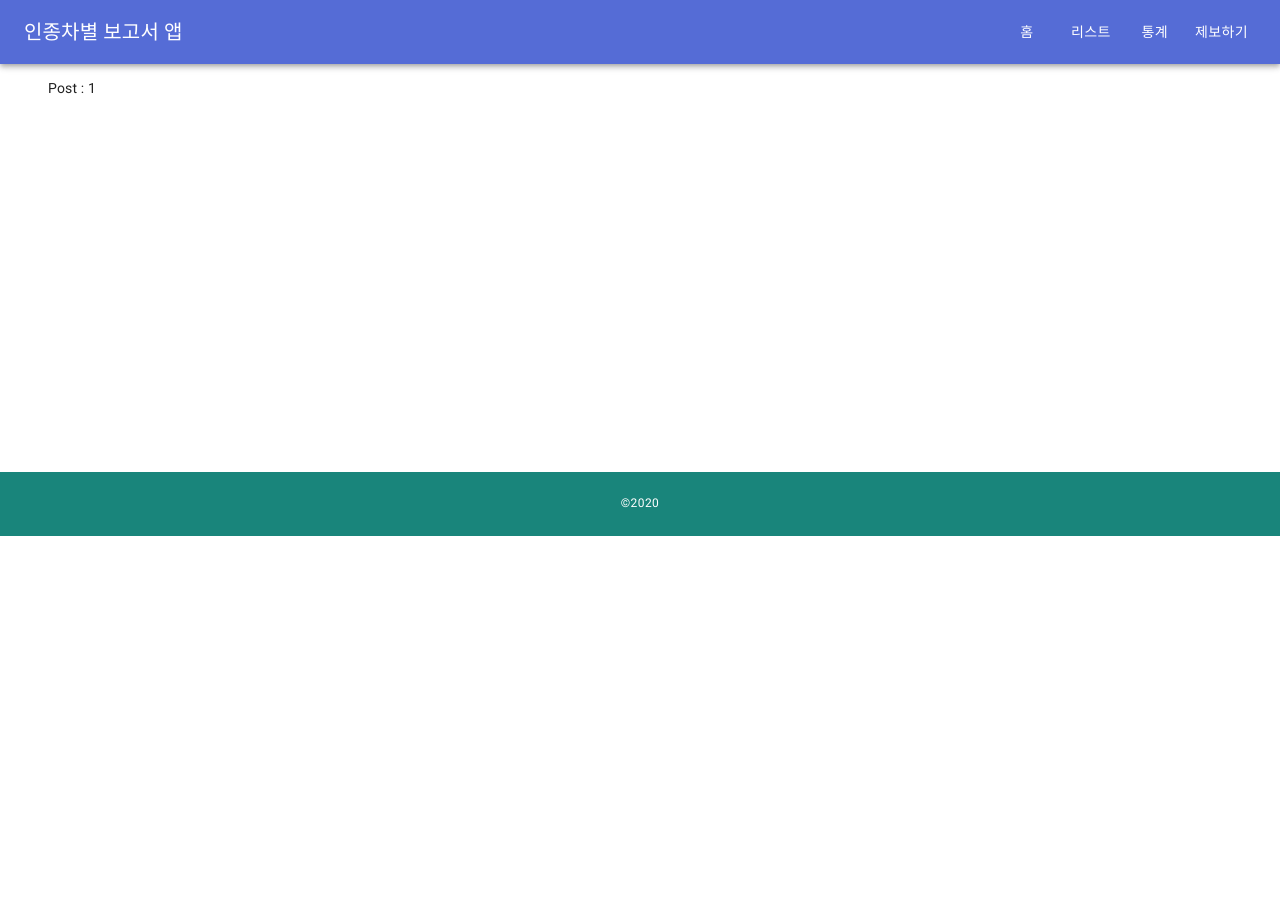
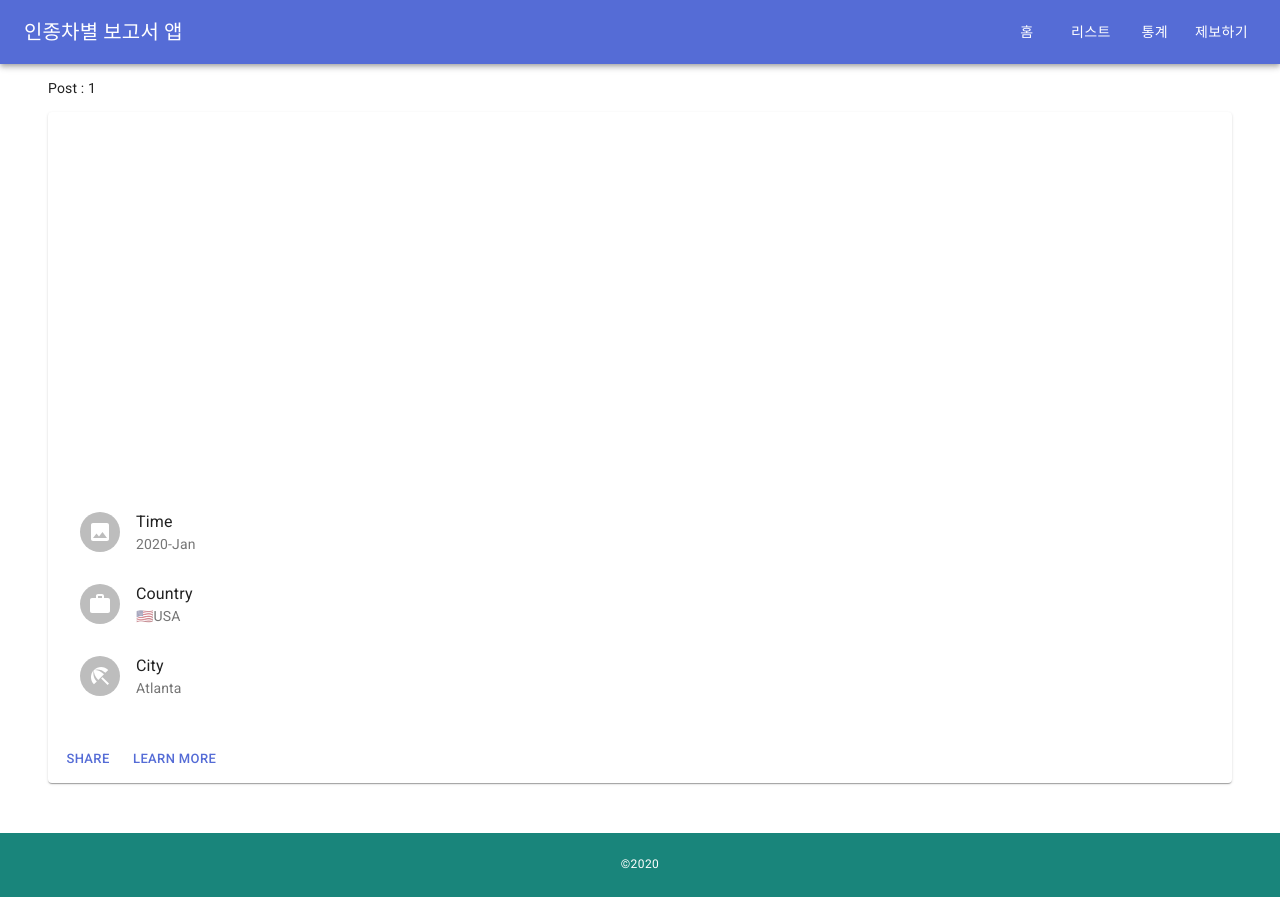
Before and after one commit to de24world/old-racism-report, a Next.js app in the folder client/: page /list/1 in a window 1280 px wide. Before the commit the page ends 800 px from the top, so only its background shows below. Built offline with nearby package versions, Linux system fonts and the light colour scheme; data requests are answered from the project's data file.

Commit message:
add react-player& update Item comonent

```diff
--- a/client/package.json
+++ b/client/package.json
@@ -19,6 +19,7 @@
     "prop-types": "latest",
     "react": "17.0.2",
     "react-dom": "17.0.2",
-    "react-player": "^2.9.0"
+    "react-player": "^2.9.0",
+    "react-router-dom": "^5.2.0"
   }
 }
--- a/client/src/components/Item.jsx
+++ b/client/src/components/Item.jsx
@@ -2,12 +2,75 @@ import React from "react";
 import PropTypes from "prop-types";
 import ReactPlayer from "react-player";
 
+import { makeStyles } from "@material-ui/core/styles";
+import Card from "@material-ui/core/Card";
+import CardContent from "@material-ui/core/CardContent";
+import Typography from "@material-ui/core/Typography";
+import CardActions from "@material-ui/core/CardActions";
+import Button from "@material-ui/core/Button";
+
+import List from "@material-ui/core/List";
+import ListItem from "@material-ui/core/ListItem";
+import ListItemText from "@material-ui/core/ListItemText";
+import ListItemAvatar from "@material-ui/core/ListItemAvatar";
+import Avatar from "@material-ui/core/Avatar";
+import ImageIcon from "@material-ui/icons/Image";
+import WorkIcon from "@material-ui/icons/Work";
+import BeachAccessIcon from "@material-ui/icons/BeachAccess";
+
+const useStyles = makeStyles((theme) => ({
+  root: {
+    maxWidth: "100%",
+  },
+}));
+
 const Item = ({ item }) => {
   const { id, offender, victim, time, country, city, evidence, level } = item;
+  const classes = useStyles();
 
   return (
     <>
-      <ReactPlayer url={evidence} />
+      <Card className={classes.root}>
+        <ReactPlayer url={evidence} />
+        <CardContent>
+          <List
+            sx={{ width: "100%", maxWidth: 360, bgcolor: "background.paper" }}
+          >
+            <ListItem>
+              <ListItemAvatar>
+                <Avatar>
+                  <ImageIcon />
+                </Avatar>
+              </ListItemAvatar>
+              <ListItemText primary="Time" secondary={time} />
+            </ListItem>
+            <ListItem>
+              <ListItemAvatar>
+                <Avatar>
+                  <WorkIcon />
+                </Avatar>
+              </ListItemAvatar>
+              <ListItemText primary="Country" secondary={country} />
+            </ListItem>
+            <ListItem>
+              <ListItemAvatar>
+                <Avatar>
+                  <BeachAccessIcon />
+                </Avatar>
+              </ListItemAvatar>
+              <ListItemText primary="City" secondary={city} />
+            </ListItem>
+          </List>
+        </CardContent>
+        <CardActions>
+          <Button size="small" color="primary">
+            Share
+          </Button>
+          <Button size="small" color="primary">
+            Learn More
+          </Button>
+        </CardActions>
+      </Card>
     </>
   );
 };
--- a/client/src/components/common/Footer.jsx
+++ b/client/src/components/common/Footer.jsx
@@ -6,6 +6,7 @@ import { AppBar, Toolbar, Typography } from "@material-ui/core";
 const useStyles = makeStyles((theme) => ({
   root: {
     width: "100%",
+    paddingTop: 50,
   },
 }));
 
```
Also changed, not shown: client/src/components/ItemList(DataGrid).jsx (deleted, +0 -52 lines), client/src/components/ItemList.jsx (+19 -9 lines), 1 other file (tests, documents, lock files or other folders).
